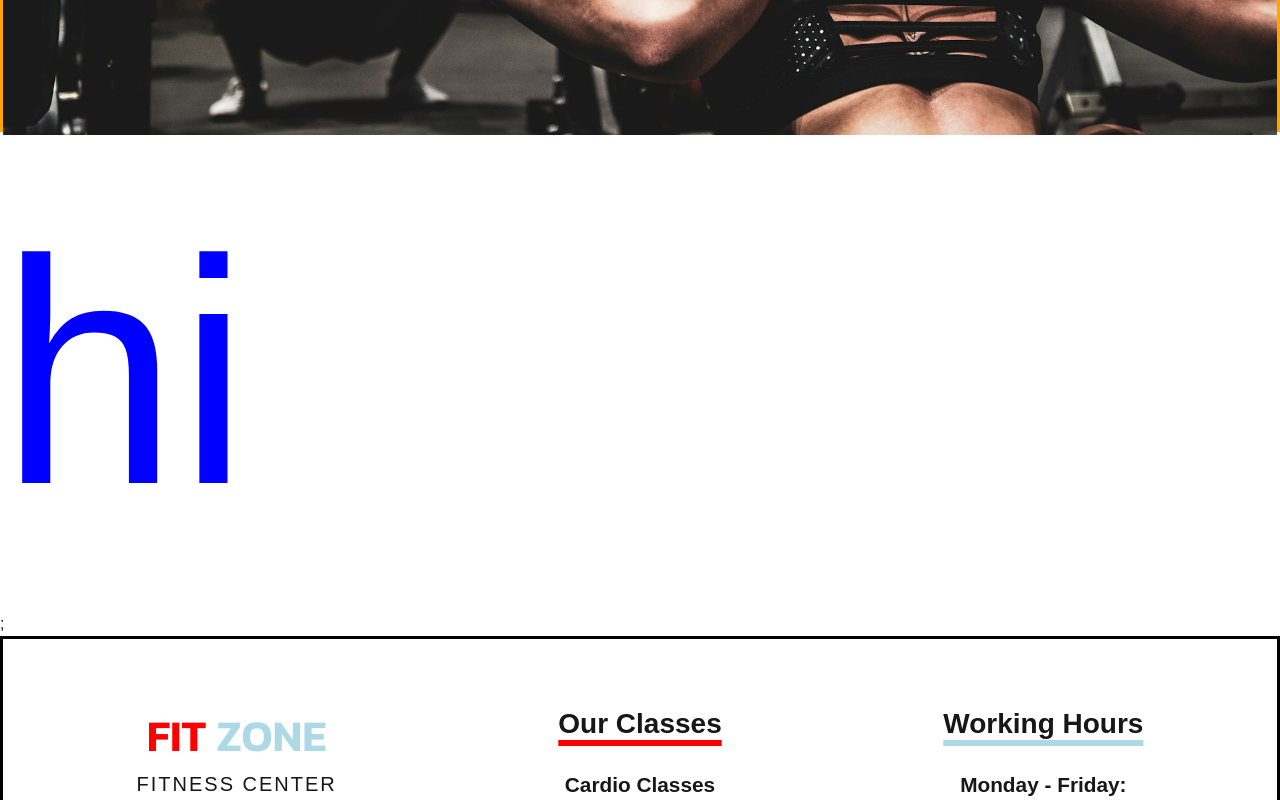
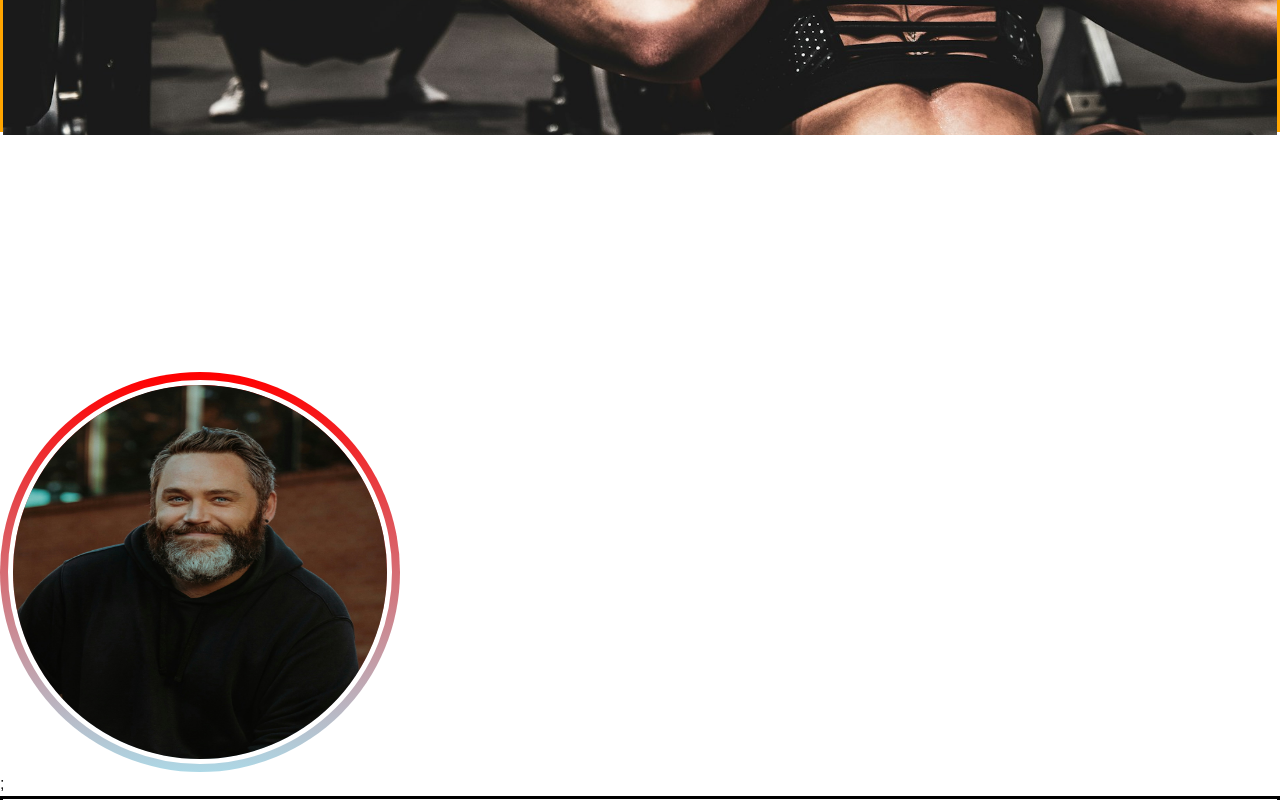
Before and after one commit to NMc0der/gym-website1, a Next.js app: page /about in a window 1280 px wide. Shown: the part 480-1280 px from the top of the page. Built offline with nearby package versions, Linux system fonts and the light colour scheme.

Commit message:
created ceo headshot image

```diff
--- a/src/app/(Routes)/about/about.scss
+++ b/src/app/(Routes)/about/about.scss
@@ -1,3 +1,23 @@
-.hi {
-  color: blue;
+@import "../../styles/breakpoint";
+@import "../../styles/global";
+
+.ceo-image-container {
+  display: flex;
+  justify-content: center;
+  align-items: center;
+  width: 25rem;
+  height: 25rem;
+  background-image: linear-gradient($primary-color, $secondary-color);
+  margin-top: 15rem;
+  // border: 10px solid linear-gradient(red, lightblue);
+  // background: red;
+  border-radius: 50%;
+  // padding: 10px;
+
+  .ceo-image {
+    border-radius: 50%;
+    width: 24rem;
+    height: 24rem;
+    border: 5px solid white;
+  }
 }
--- a/src/app/(Routes)/about/page.jsx
+++ b/src/app/(Routes)/about/page.jsx
@@ -1,6 +1,14 @@
 import "./about.scss";
-
+import Image from "next/image";
+import ceo from "../../assets/lance-reis-pp76Y6Fq6xw-unsplash.jpg";
 const About = () => {
-  return <div className="hi">hi</div>;
+  return (
+    <div className="hi">
+      <div className="ceo-image-container">
+        <Image className="ceo-image" src={ceo} />
+      </div>
+      <div className="ceo-info-container"></div>
+    </div>
+  );
 };
 export default About;
```
Also changed, not shown: src/app/assets/lance-reis-pp76Y6Fq6xw-unsplash.jpg (added).
